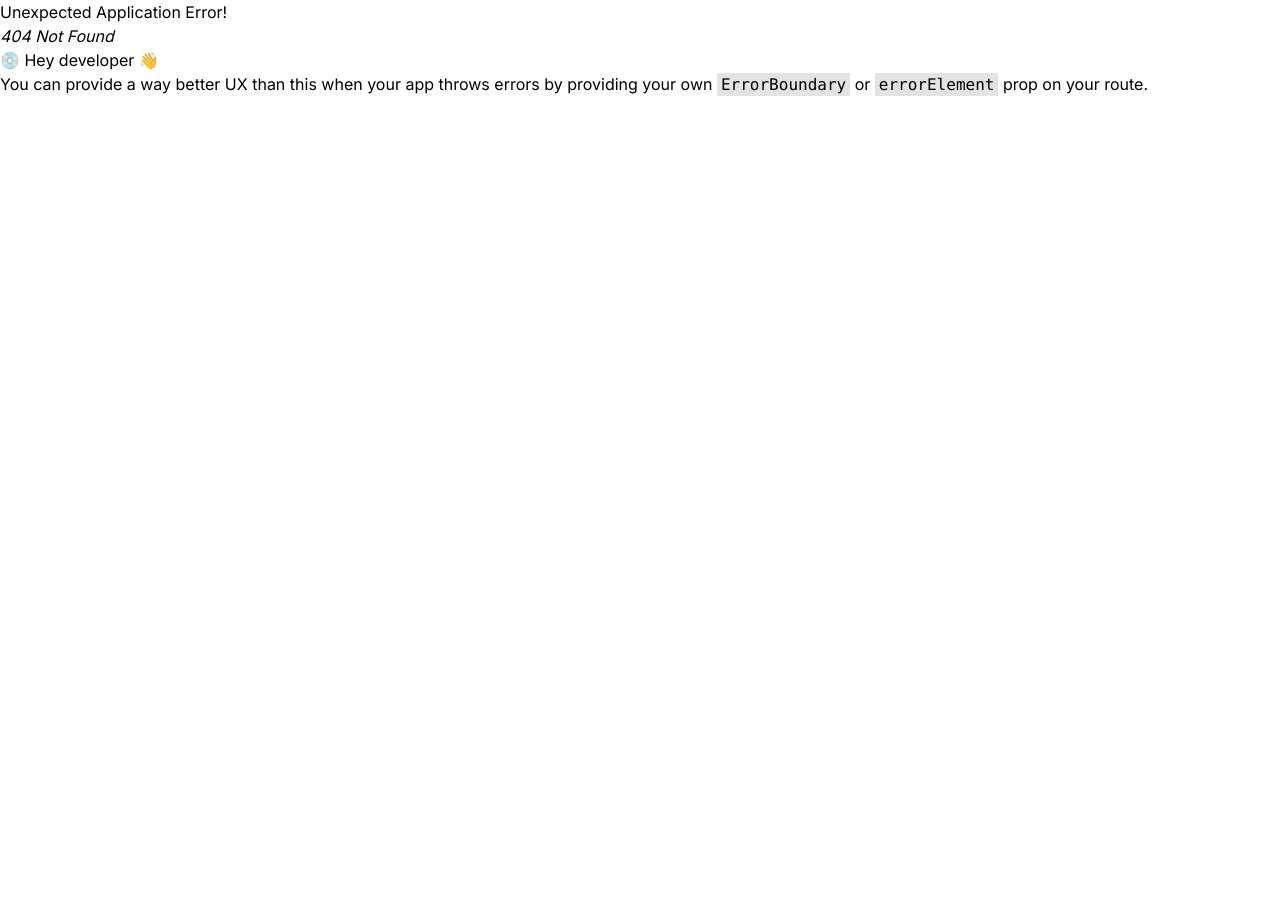
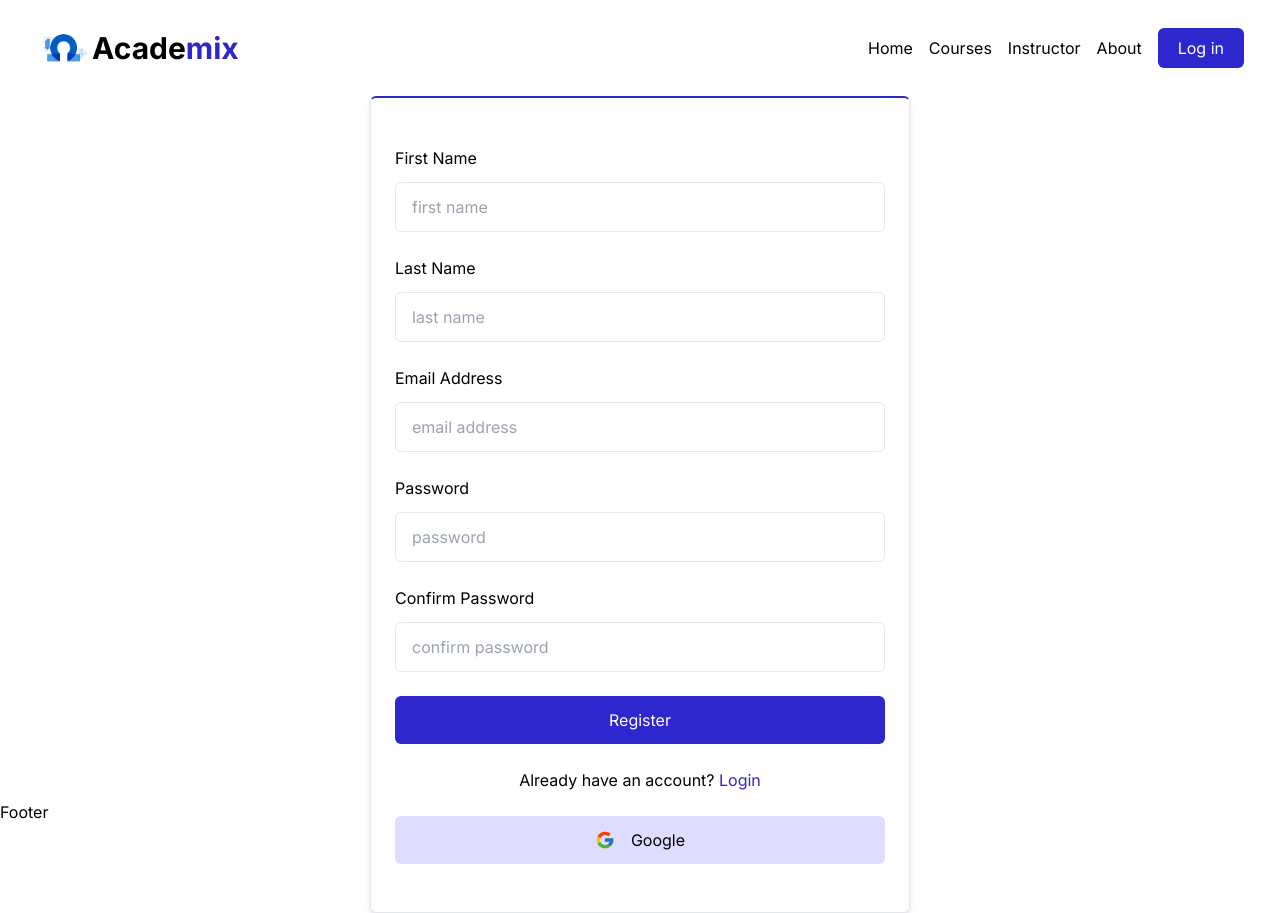
Before and after one commit to dev-mhshakil/academix-client, a React (Vite) app: page /register in a window 1280 px wide. Before the commit this address had no page. Before the commit the page ends 800 px from the top, so only its background shows below. Built offline with nearby package versions, Linux system fonts and the light colour scheme.

Commit message:
login and register page

```diff
--- /dev/null
+++ b/src/pages/Login.jsx
@@ -0,0 +1,54 @@
+import { FcGoogle } from "react-icons/fc";
+import { Link } from "react-router-dom";
+
+const Login = () => {
+  return (
+    <div className="max-w-[1240px] h-[calc(100vh-96px)] mx-auto">
+      <div className="max-w-[540px] mx-auto border rounded-md border-t-2 border-t-primary px-6 py-12 shadow-md">
+        <form action="">
+          <div className="flex flex-col mt-6">
+            <label htmlFor="">Email Address</label>
+            <input
+              type="text"
+              id="email"
+              className="border py-3 rounded-md outline-primary mt-3 px-4"
+              placeholder="email address"
+            />
+          </div>
+          <div className="flex flex-col mt-6">
+            <label htmlFor="">Password</label>
+            <input
+              type="password"
+              id="password"
+              className="border py-3 rounded-md outline-primary mt-3 px-4"
+              placeholder="password"
+            />
+          </div>
+
+          <div className="flex flex-col justify-center">
+            <button
+              type="submit"
+              className="bg-primary text-white py-3 px-6 rounded-md mt-6"
+            >
+              Sign In
+            </button>
+            <p className="mt-6 text-center">
+              Don&apos;t have an account?{" "}
+              <Link to="/register" className="text-primary">
+                Register
+              </Link>
+            </p>
+          </div>
+        </form>
+        <div>
+          <button className="flex justify-center items-center gap-4 bg-secondary w-full py-3 px-6 rounded-md mt-6">
+            <FcGoogle size={20} />
+            Google
+          </button>
+        </div>
+      </div>
+    </div>
+  );
+};
+
+export default Login;
--- /dev/null
+++ b/src/pages/Register.jsx
@@ -0,0 +1,79 @@
+import { FcGoogle } from "react-icons/fc";
+
+const Register = () => {
+  return (
+    <div className="max-w-[1240px] h-[calc(100vh-96px)] mx-auto">
+      <div className="max-w-[540px] mx-auto border rounded-md border-t-2 border-t-primary px-6 py-12 shadow-md">
+        <form action="">
+          <div className="flex flex-col">
+            <label htmlFor="">First Name</label>
+            <input
+              type="text"
+              id="firstname"
+              className="border py-3 rounded-md outline-primary mt-3 px-4"
+              placeholder="first name"
+            />
+          </div>
+          <div className="flex flex-col mt-6">
+            <label htmlFor="">Last Name</label>
+            <input
+              type="text"
+              id="lastname"
+              className="border py-3 rounded-md outline-primary mt-3 px-4"
+              placeholder="last name"
+            />
+          </div>
+          <div className="flex flex-col mt-6">
+            <label htmlFor="">Email Address</label>
+            <input
+              type="text"
+              id="email"
+              className="border py-3 rounded-md outline-primary mt-3 px-4"
+              placeholder="email address"
+            />
+          </div>
+          <div className="flex flex-col mt-6">
+            <label htmlFor="">Password</label>
+            <input
+              type="password"
+              id="password"
+              className="border py-3 rounded-md outline-primary mt-3 px-4"
+              placeholder="password"
+            />
+          </div>
+          <div className="flex flex-col mt-6">
+            <label htmlFor="">Confirm Password</label>
+            <input
+              type="password"
+              id="confirmPassword"
+              className="border py-3 rounded-md outline-primary mt-3 px-4"
+              placeholder="confirm password"
+            />
+          </div>
+          <div className="flex flex-col justify-center">
+            <button
+              type="submit"
+              className="bg-primary text-white py-3 px-6 rounded-md mt-6"
+            >
+              Register
+            </button>
+            <p className="mt-6 text-center">
+              Already have an account?{" "}
+              <a href="/login" className="text-primary">
+                Login
+              </a>
+            </p>
+          </div>
+        </form>
+        <div>
+          <button className="flex justify-center items-center gap-4 bg-secondary w-full py-3 px-6 rounded-md mt-6">
+            <FcGoogle size={20} />
+            Google
+          </button>
+        </div>
+      </div>
+    </div>
+  );
+};
+
+export default Register;
```
Also changed, not shown: src/routes/routes.jsx (+10 -0 lines).
